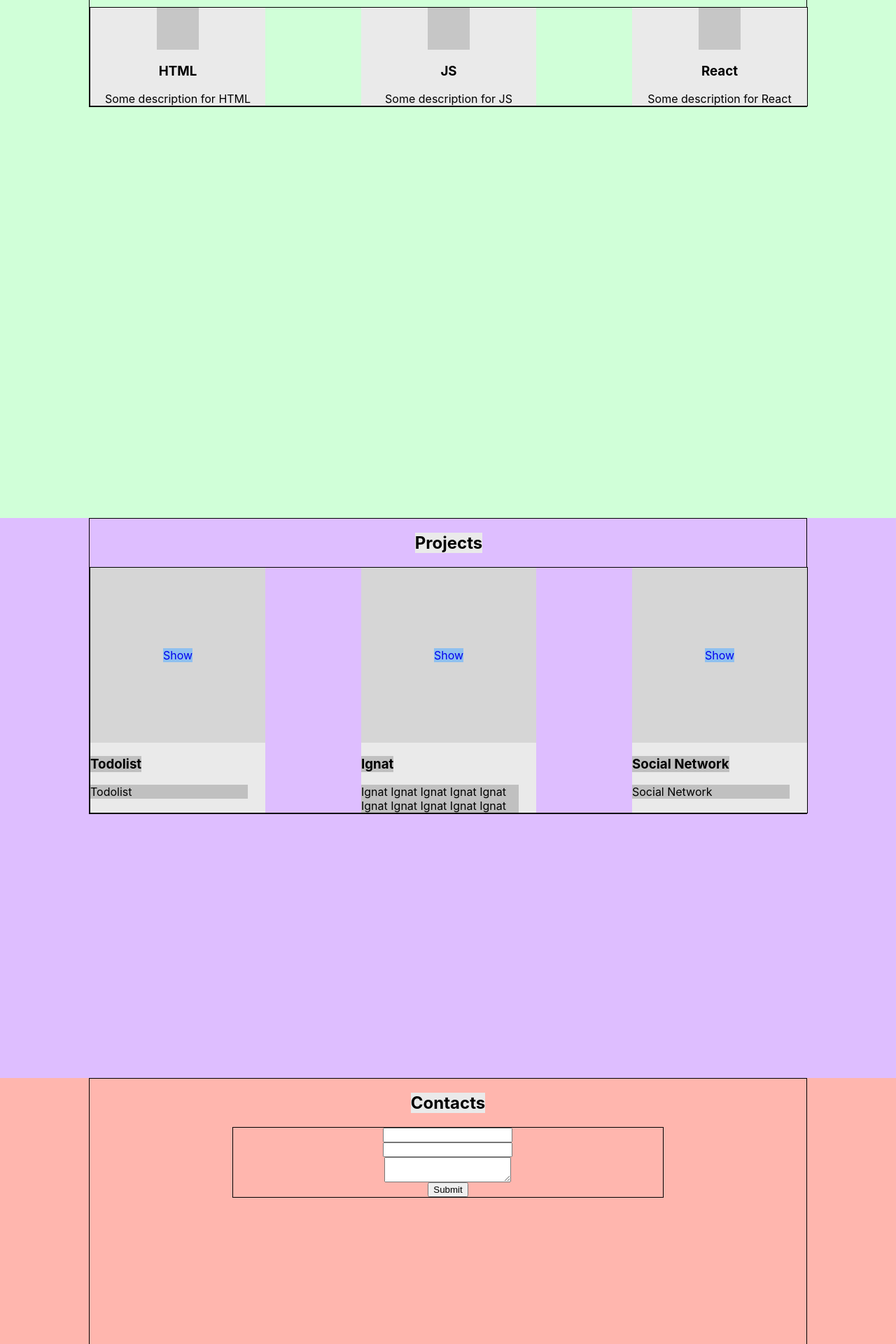
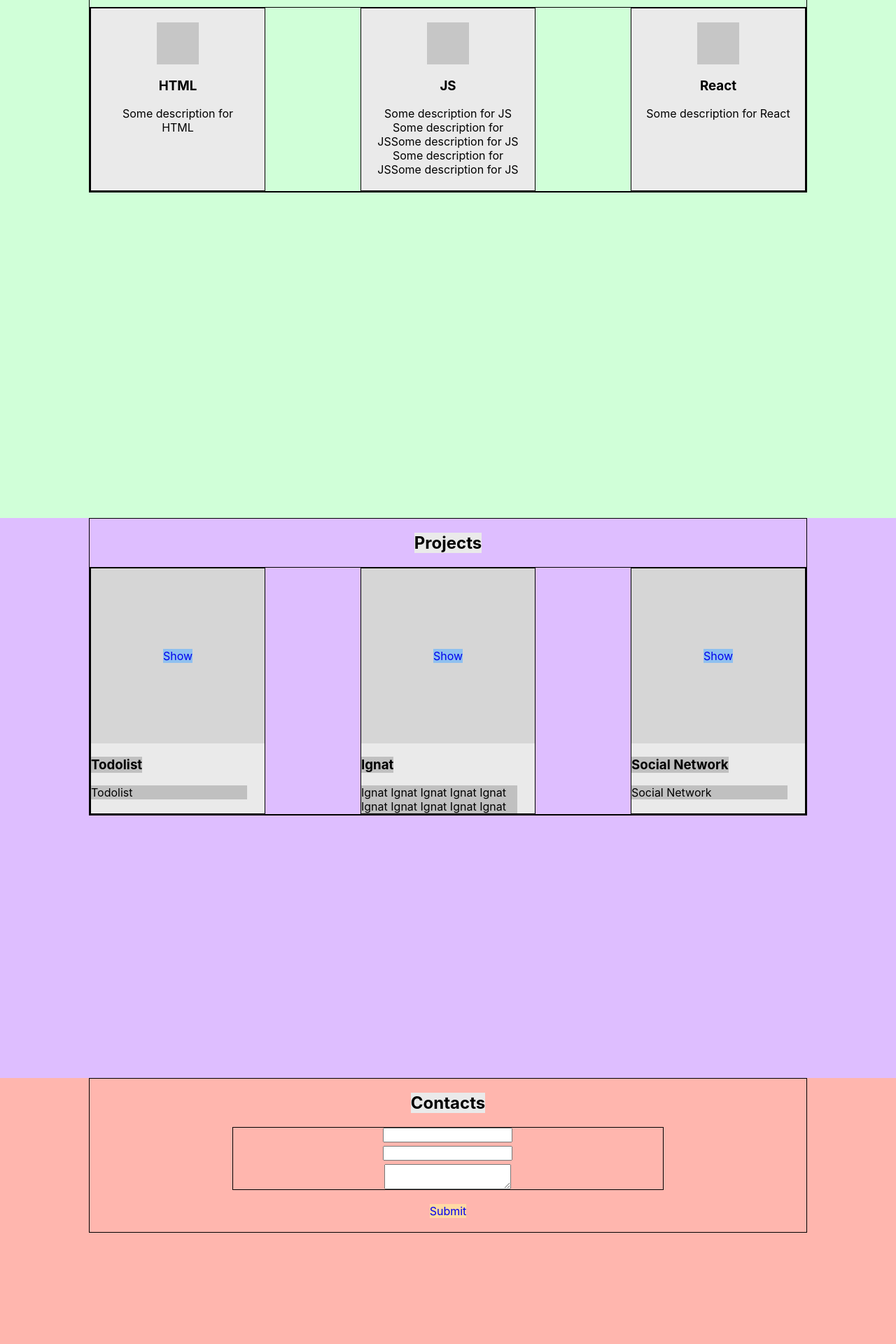
Before and after one commit to JuliOgogo/portfolio, a React (Create React App) app: page / in a window 1280 px wide. Shown: the part 940-2860 px from the top of the page at 70% size. Built offline with nearby package versions, Linux system fonts and the light colour scheme.

Commit message:
refactor

```diff
--- a/src/contacts/Contacts.js
+++ b/src/contacts/Contacts.js
@@ -7,12 +7,12 @@ function Contacts() {
         <div className={style.contacts}>
             <div className={`${styleContainer.container} ${style.contactsContainer}`}>
                 <h2 className={style.title}>Contacts</h2>
-                <form action="#">
+                <form className={style.contactsForm} action="#">
                     <input/>
                     <input/>
                     <textarea/>
-                    <input type="submit" value="Submit"/>
                 </form>
+                <a className={style.contactsA} href={'#'}>Submit</a>
             </div>
         </div>
     );
--- a/src/contacts/Contacts.module.css
+++ b/src/contacts/Contacts.module.css
@@ -1,5 +1,5 @@
 .contacts {
-    height: 50vh;
+    min-height: 50vh;
     background-color: #ffb6ae;
 }
 
@@ -12,11 +12,18 @@
     background-color: #eaeaea;
 }
 
-form {
+.contactsForm {
     border: 1px solid;
     width: 60%;
     display: flex;
     flex-direction: column;
     justify-content: flex-start;
     align-items: center;
+    gap: 5px;
 }
+
+.contactsA {
+    text-decoration: none;
+    background-color: #ffd9a3;
+    margin: 20px 0;
+}
--- a/src/projects/Projects.module.css
+++ b/src/projects/Projects.module.css
@@ -18,4 +18,5 @@
     display: flex;
     justify-content: space-between;
     flex-wrap: wrap;
+    box-sizing: border-box;
 }
--- a/src/projects/project/Project.module.css
+++ b/src/projects/project/Project.module.css
@@ -4,6 +4,8 @@
     display: flex;
     flex-direction: column;
     align-items: flex-start;
+    border: 1px solid;
+    box-sizing: border-box;
 }
 
 .icon {
--- a/src/skills/Skills.js
+++ b/src/skills/Skills.js
@@ -10,7 +10,7 @@ function Skills() {
                 <h2 className={style.title}>Skills</h2>
                 <div className={style.skillsElements}>
                     <Skill title={'HTML'} description={'Some description for HTML'}/>
-                    <Skill title={'JS'} description={'Some description for JS'}/>
+                    <Skill title={'JS'} description={'Some description for JS Some description for JSSome description for JS Some description for JSSome description for JS'}/>
                     <Skill title={'React'} description={'Some description for React'}/>
                 </div>
             </div>
--- a/src/skills/Skills.module.css
+++ b/src/skills/Skills.module.css
@@ -18,4 +18,5 @@
     display: flex;
     justify-content: space-between;
     flex-wrap: wrap;
+    box-sizing: border-box;
 }
--- a/src/skills/skill/Skill.module.css
+++ b/src/skills/skill/Skill.module.css
@@ -5,6 +5,9 @@
     flex-direction: column;
     align-items: center;
     text-align: center;
+    padding: 20px;
+    box-sizing: border-box;
+    border: 1px solid;
 }
 
 .icon {
```
